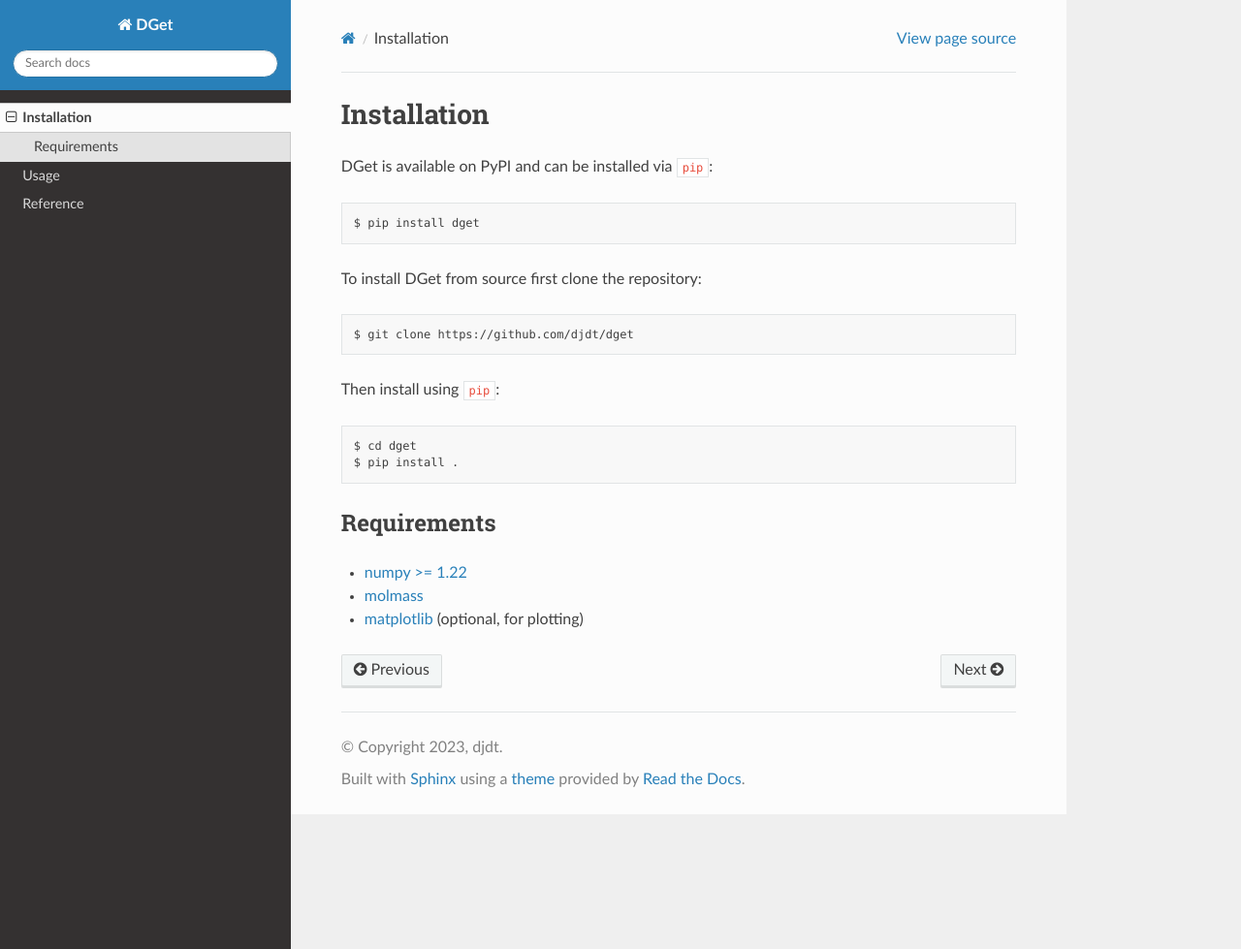
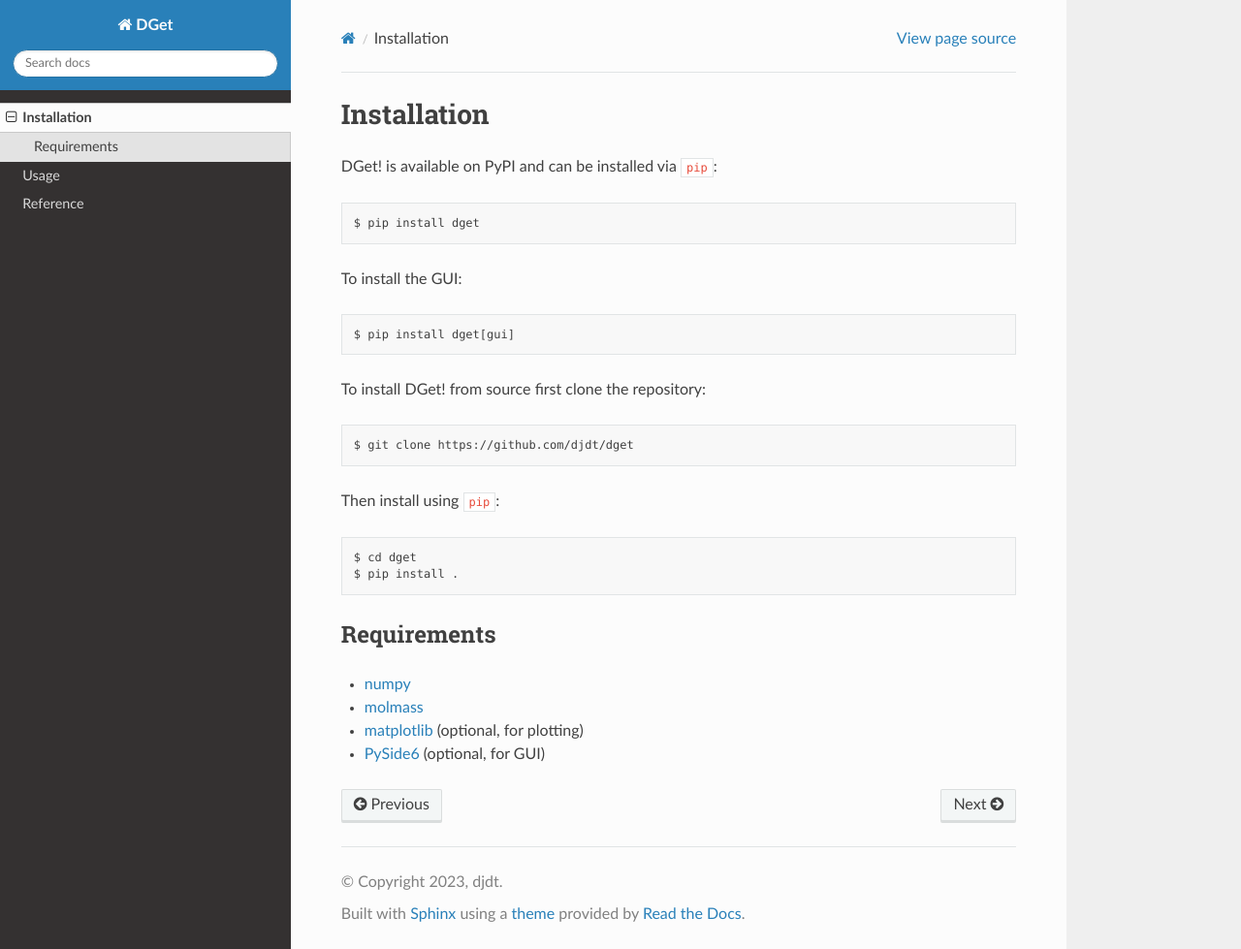
Before and after one commit to djdt/dget, a Sphinx documentation site: the page built from docs/installation.rst, in a window 1280 px wide and 979 px high. Shown: the whole window at 97% size. Built offline with Sphinx 7.4.7 and the Read the Docs theme 3.1.0, drawn with Linux system fonts in a browser that asks for light colours.

Commit message:
update the doc

```diff
--- a/docs/index.rst
+++ b/docs/index.rst
@@ -3,7 +3,7 @@
    You can adapt this file completely to your liking, but it should at least
    contain the root `toctree` directive.
 
-Welcome to DGet's documentation!
+Welcome to DGet!'s documentation!
 ================================
 
 .. toctree::
--- a/docs/installation.rst
+++ b/docs/installation.rst
@@ -1,11 +1,15 @@
 Installation
 ============
 
-DGet is available on PyPI and can be installed via ``pip``::
+DGet! is available on PyPI and can be installed via ``pip``::
 
     $ pip install dget
 
-To install DGet from source first clone the repository::
+To install the GUI::
+
+    $ pip install dget[gui]
+
+To install DGet! from source first clone the repository::
 
     $ git clone https://github.com/djdt/dget
 
@@ -18,6 +22,7 @@
 Requirements
 ------------
 
-* `numpy >= 1.22 <https://numpy.org>`_
+* `numpy <https://numpy.org>`_
 * `molmass <https://github.com/cgohlke/molmass>`_
 * `matplotlib <https://matplotlib.org>`_ (optional, for plotting)
+* `PySide6 <https://https://doc.qt.io/qtforpython-6>`_ (optional, for GUI)
```
Also changed, not shown: other parts of docs/index.rst (+1 -1 lines), README.rst (+18 -3 lines), docs/usage.rst (+13 -3 lines).
